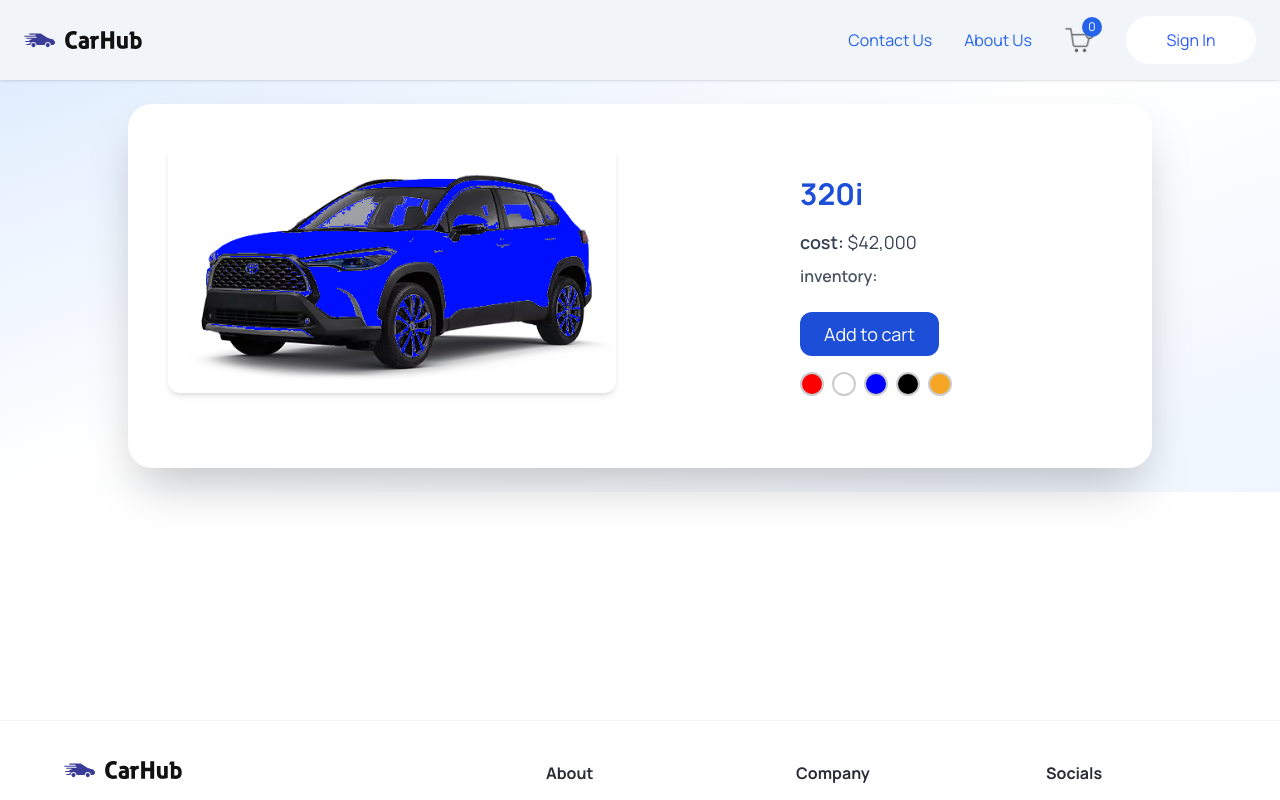
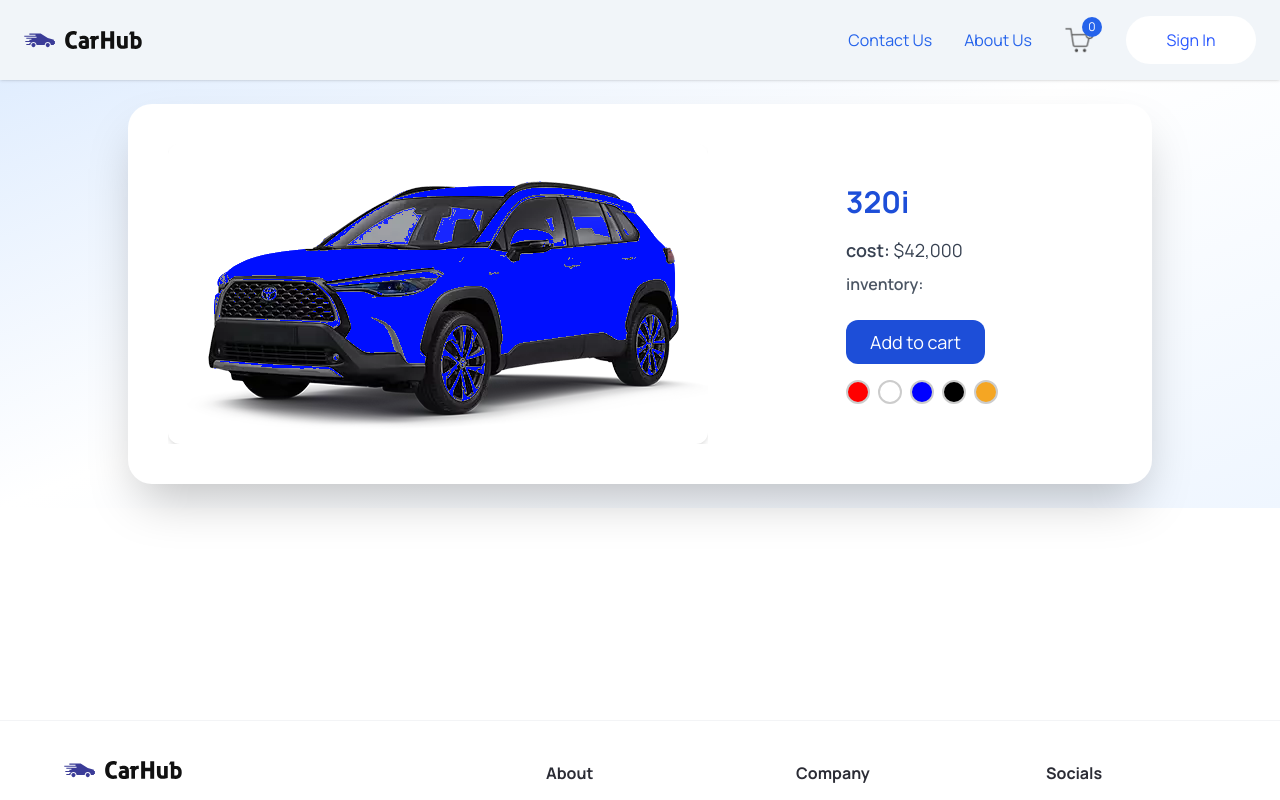
Before and after one commit to taniaa-sh/AutoStore, a Next.js app: page /pageDetail/1 in a window 1280 px wide. Shown: the top 800 px of the page. Built offline with nearby package versions, Linux system fonts and the light colour scheme.

Commit message:
handle zoom picture in detail

```diff
--- a/src/app/pageDetail/[id]/page.tsx
+++ b/src/app/pageDetail/[id]/page.tsx
@@ -20,6 +20,17 @@ function ProductDetail() {
   const canvasRef = useRef<HTMLCanvasElement>(null);
   const params = useParams();
   const id = params?.id as string;
+  const [position, setPosition] = useState({ x: 50, y: 50 });
+  const [isHovering, setIsHovering] = useState(false);
+
+  const handleMouseMove = (e: React.MouseEvent<HTMLDivElement>) => {
+    const {left, top, width, height} = e.currentTarget.getBoundingClientRect();
+    const mouseX = e.clientX - left;
+    const mouseY = e.clientY - top;
+    const xPercent = (mouseX / width) * 100;
+    const yPercent = (mouseY / height) * 100;
+    setPosition({ x: xPercent, y: yPercent });
+  };
 
   const addToCart = useCartStore((state) => state.addToCart)
 
@@ -87,11 +98,24 @@ function ProductDetail() {
     <main className="bg-gradient-to-br from-blue-100 via-white to-blue-50 p-6">
       <div className="max-w-5xl mx-auto bg-white shadow-2xl rounded-3xl overflow-hidden mt-20">
         <div className="flex flex-col md:flex-row gap-6 p-10">
-          <div className="">
+          <div
+            className="relative  overflow-hidden"
+            onMouseMove={handleMouseMove}
+            onMouseEnter={() => setIsHovering(true)}
+            onMouseLeave={() => setIsHovering(false)}
+            style={{ cursor: isHovering ? 'crosshair' : 'default' }}
+          >
             <canvas
               ref={canvasRef}
-              className="rounded-xl shadow-md w-full max-w-xs md:max-w-md h-auto"
-              style={{ width: "100%", height: "auto" }}
+              className="rounded-xl shadow-md w-full h-full"
+              style={{
+                transformOrigin: `${position.x}% ${position.y}%`,
+                transform: isHovering ? 'scale(2)' : 'scale(1)',
+                transition: 'transform 0.3s ease-in-out',
+                display: 'block',
+                width: '100%',
+                height: '100%',
+              }}
             />
           </div>
           <div className="p-8 flex flex-col justify-center mx-auto">
--- a/src/components/Navbar.tsx
+++ b/src/components/Navbar.tsx
@@ -11,11 +11,13 @@ function Navbar() {
   const cart = useCartStore((state) => state.cart);
   const router = useRouter();
   const [isOpen, setIsOpen] = useState(false);
+  // const pathname = usePathname();
+  // const specialPages = ['/about', '/contactUs', '/shoppingCart', '/signin'];
+  // const isSpecialPage = specialPages.includes(pathname);
 
   return (
     <header className="fixed top-0 left-0 w-full z-10 h-auto bg-slate-100 shadow backdrop-blur-lg">
       <div className="flex items-center justify-between max-w-[1440px] mx-auto px-6 py-4">
-        {/* لوگو */}
         <Link href="/" className="flex items-center gap-2">
           <Image
             src="/logo.svg"
@@ -26,7 +28,6 @@ function Navbar() {
           />
         </Link>
 
-        {/* آیکن همبرگر فقط در موبایل */}
         <div className="block md:hidden" onClick={() => setIsOpen(!isOpen)}>
           <Image
             src={isOpen ? "/menuClose.png" : "/menu.png"}
@@ -37,9 +38,8 @@ function Navbar() {
           />
         </div>
 
-        {/* منوی دسکتاپ */}
         <nav className="hidden md:flex items-center gap-8">
-          <Link href="/contactUs" className="text-blue-600 hover:underline">Contact Us</Link>
+          <Link href="/contactUs" className={`text-blue-600 hover:underline`}>Contact Us</Link>
           <Link href="/about" className="text-blue-600 hover:underline">About Us</Link>
           <Link href="/shoppingCart" className="relative">
             <Image
```
